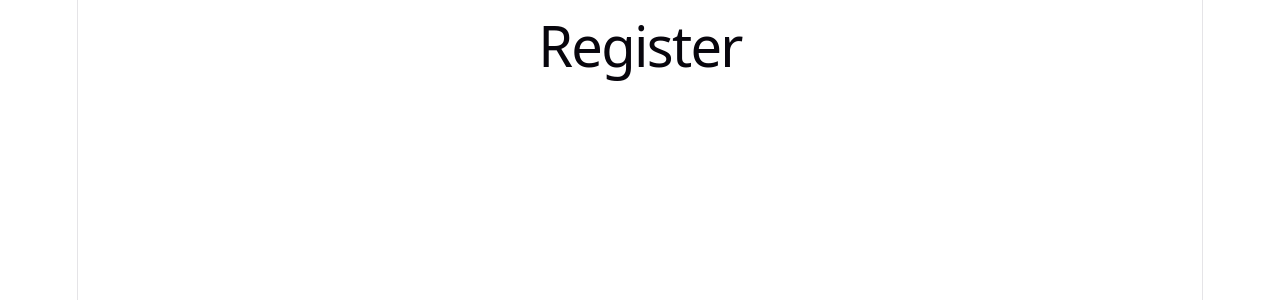
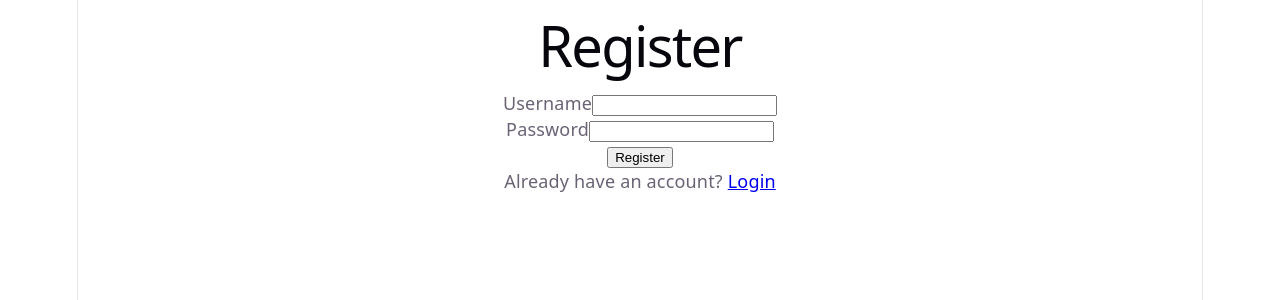
Before and after one commit to IsaGodoy/expense-tracker-frontend, a React (Vite) app: page /register in a window 1280 px wide. Shown: the top 300 px of the page. Built offline with nearby package versions, Linux system fonts and the light colour scheme.

Commit message:
Add Register page

```diff
--- a/src/pages/Register.jsx
+++ b/src/pages/Register.jsx
@@ -1,5 +1,55 @@
-function Register() {
-    return <h1>Register</h1>
+import { useState } from 'react'
+import { useNavigate, Link } from 'react-router-dom'
+
+function Register(){
+    const [username, setUsername] = useState('')
+    const [password, setPassword] = useState('')
+    const [error, setError] = useState('')
+    const navigate = useNavigate()
+
+    const handleSubmit = async(e) => {
+        e.preventDefault()
+        setError('')
+
+        const response = await fetch('http://localhost:5196/api/auth/register', {
+            method: 'POST',
+            headers: { 'Content-Type': 'application/json' },
+            body: JSON.stringify({ username, password })
+        })
+
+        if(response.ok) {
+            navigate('/login')
+        } else {
+            setError('There was an error. Please try again')
+        }
+    }
+
+    return (
+        <div>
+            <h1>Register</h1>
+            <form onSubmit={handleSubmit}>
+                <div>
+                    <label>Username</label>
+                    <input
+                        type="text"
+                        value= {username}
+                        onChange={(e) => setUsername(e.target.value)}
+                    />
+                </div>
+                <div>
+                    <label>Password</label>
+                    <input
+                        type="password"
+                        value={password}
+                        onChange={(e)=>setPassword(e.target.value)}
+                    />
+                </div>
+                {error && <p>{error}</p>}
+                <button type="submit">Register</button>
+            </form>
+            <p>Already have an account? <Link to="/login">Login</Link> </p>
+        </div>
+    )
 }
 
 export default Register
```
